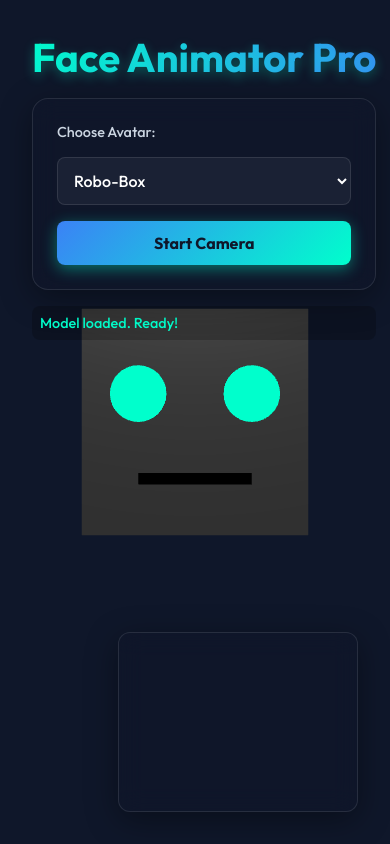
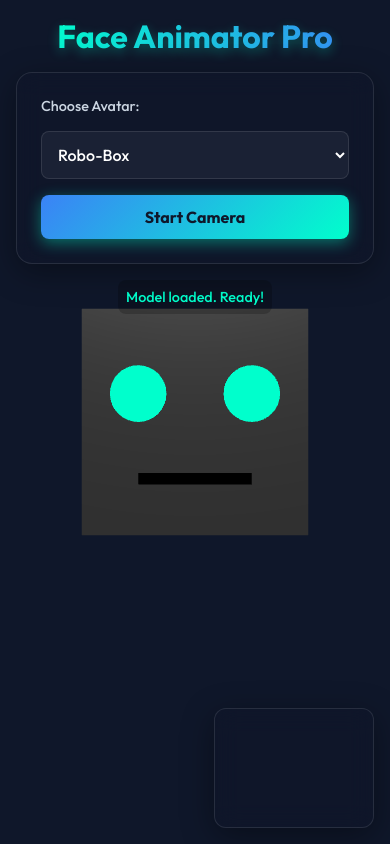
Before and after one commit to NoLimitNexus/face-animator, a website built with Vite: page index.html in a window 390 px wide. Built offline with nearby package versions, Linux system fonts and the light colour scheme; what @mediapipe/tasks-vision would draw is missing.

Commit message:
Mobile responsive updates and facingMode: user

```diff
--- a/src/main.js
+++ b/src/main.js
@@ -158,7 +158,7 @@ function enableCam(event) {
     startBtn.innerText = "Stop Camera";
     statusTxt.innerText = "Camera active. Try moving your face and opening your mouth.";
 
-    navigator.mediaDevices.getUserMedia({ video: true }).then((stream) => {
+    navigator.mediaDevices.getUserMedia({ video: { facingMode: "user" } }).then((stream) => {
       video.srcObject = stream;
       video.addEventListener("loadeddata", () => {
          requestAnimationFrame(predictWebcam);
--- a/src/style.css
+++ b/src/style.css
@@ -171,3 +171,25 @@ select option {
   transform: scaleX(-1);
   pointer-events: none;
 }
+
+@media (max-width: 768px) {
+  .ui-container {
+    top: 1rem;
+    left: 1rem;
+    right: 1rem;
+    align-items: center;
+  }
+  .glass-title {
+    font-size: 2rem;
+  }
+  .controls {
+    width: 100%;
+    min-width: 0;
+  }
+  .video-container {
+    bottom: 1rem;
+    right: 1rem;
+    width: 160px;
+    height: 120px;
+  }
+}
```
